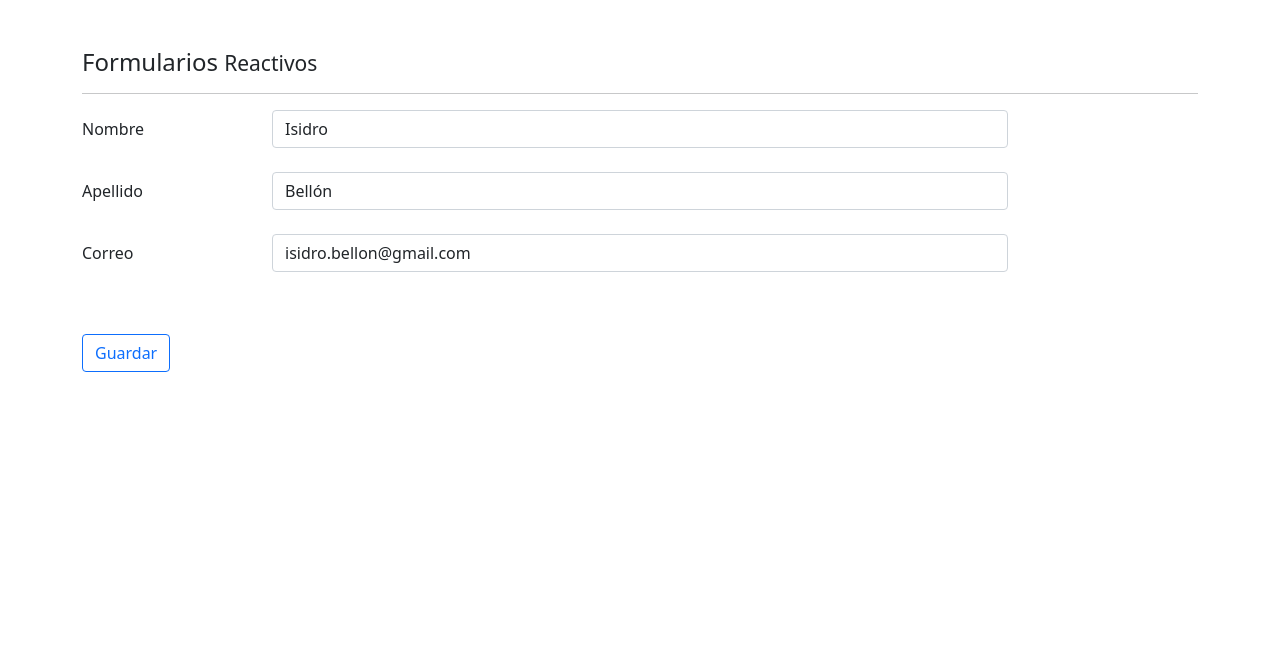
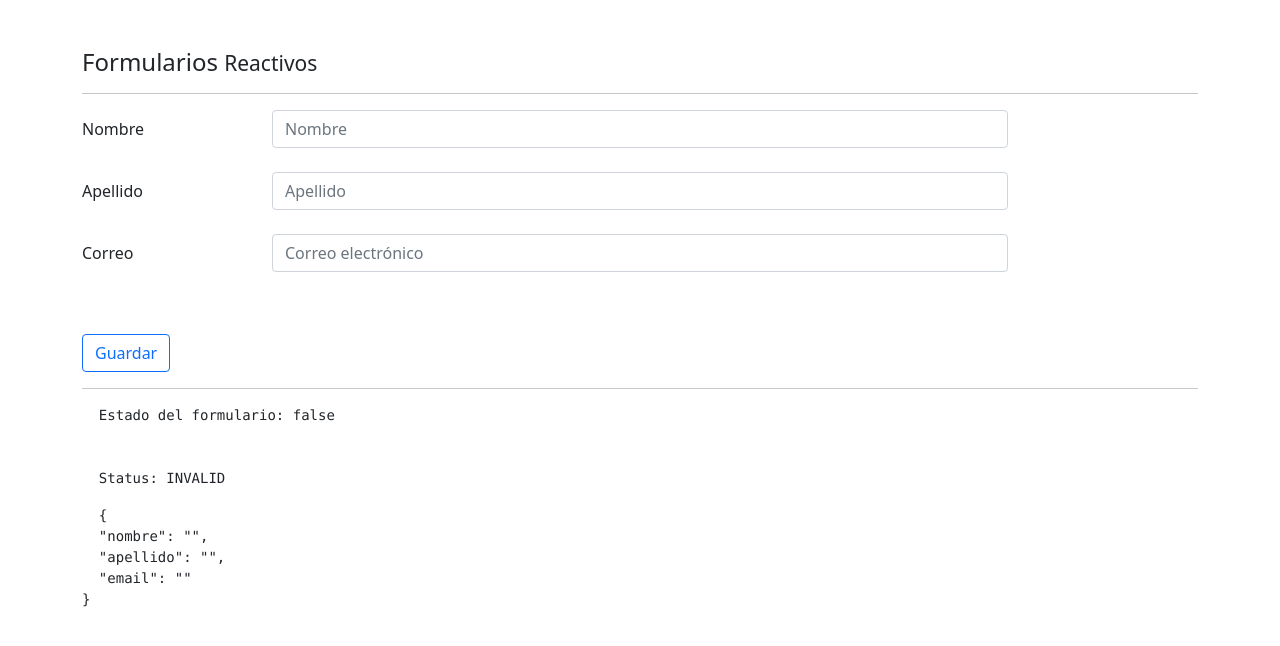
Before and after one commit to ibellon/08-formularios, an Angular app: page /reactivo in a window 1280 px wide. Shown: the top 646 px of the page. Built offline with nearby package versions, Linux system fonts and the light colour scheme.

Commit message:
Validaciones sincronas

```diff
--- a/src/app/pages/reactive/reactive.component.html
+++ b/src/app/pages/reactive/reactive.component.html
@@ -51,3 +51,13 @@
   </div>
 
 </form>
+
+<hr>
+<pre>
+  Estado del formulario: {{forma.valid}}
+  <br>
+  Status: {{forma.status}}
+</pre>
+<pre>
+  {{forma.value | json}}
+</pre>
--- a/src/app/pages/reactive/reactive.component.ts
+++ b/src/app/pages/reactive/reactive.component.ts
@@ -1,5 +1,5 @@
 import { Component, OnInit } from '@angular/core';
-import { FormBuilder, FormGroup } from '@angular/forms';
+import { FormBuilder, FormGroup, Validators } from '@angular/forms';
 
 @Component({
   selector: 'app-reactive',
@@ -20,9 +20,9 @@ export class ReactiveComponent implements OnInit {
 
   crearFormulario() {
     this.forma = this.fb.group({
-      nombre: ['Isidro'],
-      apellido: ['Bellón'],
-      email: ['isidro.bellon@gmail.com']
+      nombre: ['', [Validators.required, Validators.minLength(5)]],
+      apellido: ['', Validators.required],
+      email: ['', [Validators.required, Validators.pattern('^[\\w-\\.]+@([\\w-]+\\.)+[\\w-]{2,4}$')]]
     });
   }
 
```
